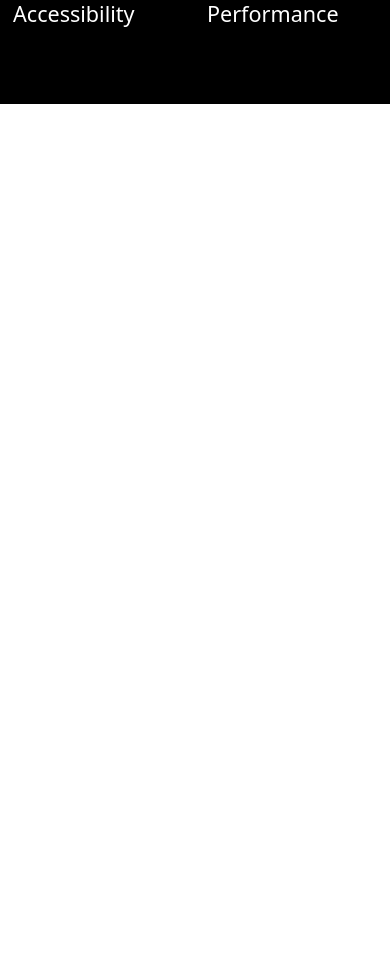
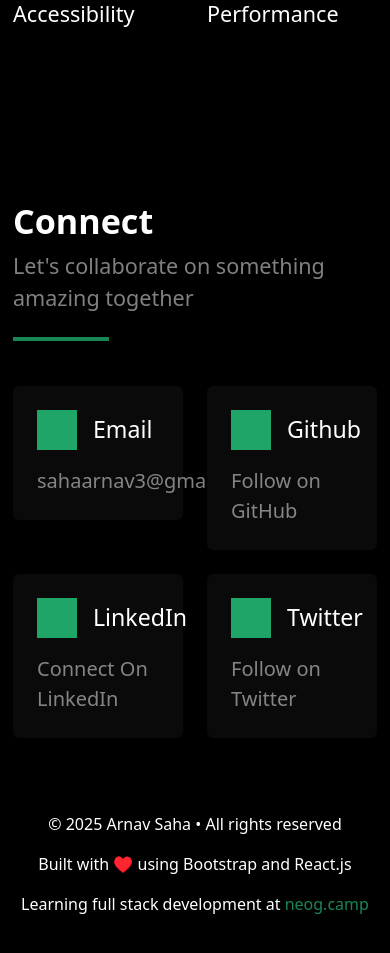
Before and after one commit to sahaarnav3/Portfolio-Website, a React (Vite) app: page / in a window 390 px wide. Shown: the part 5239-6192 px from the top of the page. Before the commit the page ends 5343 px from the top, so only its background shows below. Built offline with nearby package versions, Linux system fonts and the light colour scheme; grey boxes are pictures that could not be loaded.

Commit message:
Completed all sections.

```diff
--- a/src/App.jsx
+++ b/src/App.jsx
@@ -3,6 +3,8 @@ import Navbar from './components/Navbar';
 import Hero from './components/Hero';
 import Projects from './components/Projects';
 import TechStack from './components/TechStack';
+import Connect from "./components/Connect";
+import Footer from './components/Footer';
 
 const App = () => {
   return (
@@ -11,6 +13,8 @@ const App = () => {
       <Hero />
       <Projects />
       <TechStack />
+      <Connect />
+      <Footer />
     </main>
   );
 };
--- a/src/components/Connect.jsx
+++ b/src/components/Connect.jsx
@@ -1,4 +1,5 @@
 import React from "react";
+import "./styles.css";
 
 const TechStack = () => {
   return (
@@ -10,12 +11,106 @@ const TechStack = () => {
         top: "0px",
       }}
     >
-      <h1 className="mt-5 pt-5 display-4 fw-semibold">Tech Stack</h1>
+      <h1 className="mt-5 pt-5 display-4 fw-semibold">Connect</h1>
       <p className="text-white-50 fs-4 mb-0">
-        Technologies and tools | work with
+        Let's collaborate on something amazing together
       </p>
       <span className="border-bottom px-5 border-success border-4"></span>
-      <div></div>
+      <div className="row my-5">
+        <div className="col-6 col-md-6 mb-2">
+          <div
+            className="rounded"
+            id="card"
+            style={{ backgroundColor: "#0a0a0a" }}
+          >
+            <div className="d-flex align-items-center p-4 pb-3">
+              <img
+                src="https://www.svgrepo.com/show/479480/email-14.svg"
+                alt="Email 14 SVG File"
+                className="me-3"
+                width="40"
+                height="40"
+                style={{
+                  filter:
+                    "invert(42%) sepia(23%) saturate(1253%) hue-rotate(100deg) brightness(95%) contrast(94%)",
+                }}
+              />
+              <h3 className="m-0">Email</h3>
+            </div>
+            <p className="text-white-50 fs-5 ps-4 pb-4">sahaarnav3@gmail.com</p>
+          </div>
+        </div>
+        <div className="col-6 col-md-6 mb-2">
+          <div
+            className="rounded"
+            id="card"
+            style={{ backgroundColor: "#0a0a0a" }}
+          >
+            <div className="d-flex align-items-center p-4 pb-3">
+              <img
+                src="https://www.svgrepo.com/show/512317/github-142.svg"
+                alt="ico"
+                className="me-3"
+                width="40"
+                height="40"
+                style={{
+                  filter:
+                    "invert(42%) sepia(23%) saturate(1253%) hue-rotate(100deg) brightness(95%) contrast(94%)",
+                }}
+              />
+              <h3 className="m-0">Github</h3>
+            </div>
+            <p className="text-white-50 fs-5 ps-4 pb-4">Follow on GitHub</p>
+          </div>
+        </div>
+        <div className="col-6 col-md-6 mb-2">
+          <div
+            className="rounded"
+            id="card"
+            style={{ backgroundColor: "#0a0a0a" }}
+          >
+            <div className="d-flex align-items-center p-4 pb-3">
+              <img
+                src="https://www.svgrepo.com/show/447138/linkedin-fill.svg"
+                alt="ico"
+                className="me-3"
+                width="40"
+                height="40"
+                style={{
+                  filter:
+                    "invert(42%) sepia(23%) saturate(1253%) hue-rotate(100deg) brightness(95%) contrast(94%)",
+                }}
+              />
+              <h3 className="m-0">LinkedIn</h3>
+            </div>
+            <p className="text-white-50 fs-5 ps-4 pb-4">Connect On LinkedIn</p>
+          </div>
+        </div>
+        <div className="col-6 col-md-6 mb-2">
+          <div
+            className="rounded"
+            id="card"
+            style={{ backgroundColor: "#0a0a0a" }}
+          >
+            <div className="d-flex align-items-center p-4 pb-3">
+              <img
+                src="https://www.svgrepo.com/show/513008/twitter-154.svg"
+                alt="ico"
+                className="me-3"
+                width="40"
+                height="40"
+                style={{
+                  filter:
+                    "invert(42%) sepia(23%) saturate(1253%) hue-rotate(100deg) brightness(95%) contrast(94%)",
+                }}
+              />
+              <h3 className="m-0">Twitter</h3>
+            </div>
+            <p className="text-white-50 fs-5 ps-4 pb-4">Follow on Twitter</p>
+          </div>
+        </div>
+
+      </div>
     </section>
   );
 };
--- /dev/null
+++ b/src/components/Footer.jsx
@@ -0,0 +1,21 @@
+import React from "react";
+import "./styles.css";
+
+const Footer = () => {
+  return (
+    <section
+      className="container bg-black text-white text-center pb-5"
+      style={{
+        border: "1px solid black",
+        position: "relative",
+        top: "0px",
+      }}
+    >
+      <p>&copy; 2025 Arnav Saha • All rights reserved</p>
+      <p>Built with ♥️ using Bootstrap and React.js</p>
+      <p>Learning full stack development at <span style={{ color: "#198754"}}>neog.camp</span></p>
+    </section>
+  );
+};
+
+export default Footer;
--- a/src/components/Navbar.jsx
+++ b/src/components/Navbar.jsx
@@ -15,7 +15,7 @@ const Navbar = () => {
         >
           <span className="navbar-toggler-icon"></span>
         </button>
-        <div className="collapse navbar-collapse" id="navbarNav">
+        {/* <div className="collapse navbar-collapse" id="navbarNav">
           <ul className="navbar-nav ms-auto">
             <li className="nav-item">
               <a className="nav-link" href="#hero">
@@ -43,7 +43,7 @@ const Navbar = () => {
               </a>
             </li>
           </ul>
-        </div>
+        </div> */}
       </div>
     </nav>
   );
--- a/src/components/TechStack.jsx
+++ b/src/components/TechStack.jsx
@@ -73,7 +73,7 @@ const TechStack = () => {
           <p className="fs-4 m-0 col-md-10">DevTools</p>
         </div>
         <div className="col-md-3 col-6 p-0 m-0 py-4 row align-items-center " >
-          <img src="https://www.svgrepo.com/show/488743/accessibility-alt.svg" alt="Logo Nodejs SVG File" width="35" height="35" className="col-sm-2" style={{filter: "invert(1)"}} />
+          <img src="https://www.svgrepo.com/show/372155/accessibility-1.svg" alt="Logo Nodejs SVG File" width="35" height="35" className="col-sm-2" style={{filter: "invert(1)"}} />
           <p className="fs-4 m-0 col-md-10">Accessibility</p>
         </div>
         <div className="col-md-3 col-6 p-0 m-0 py-4 row align-items-center " >
```
